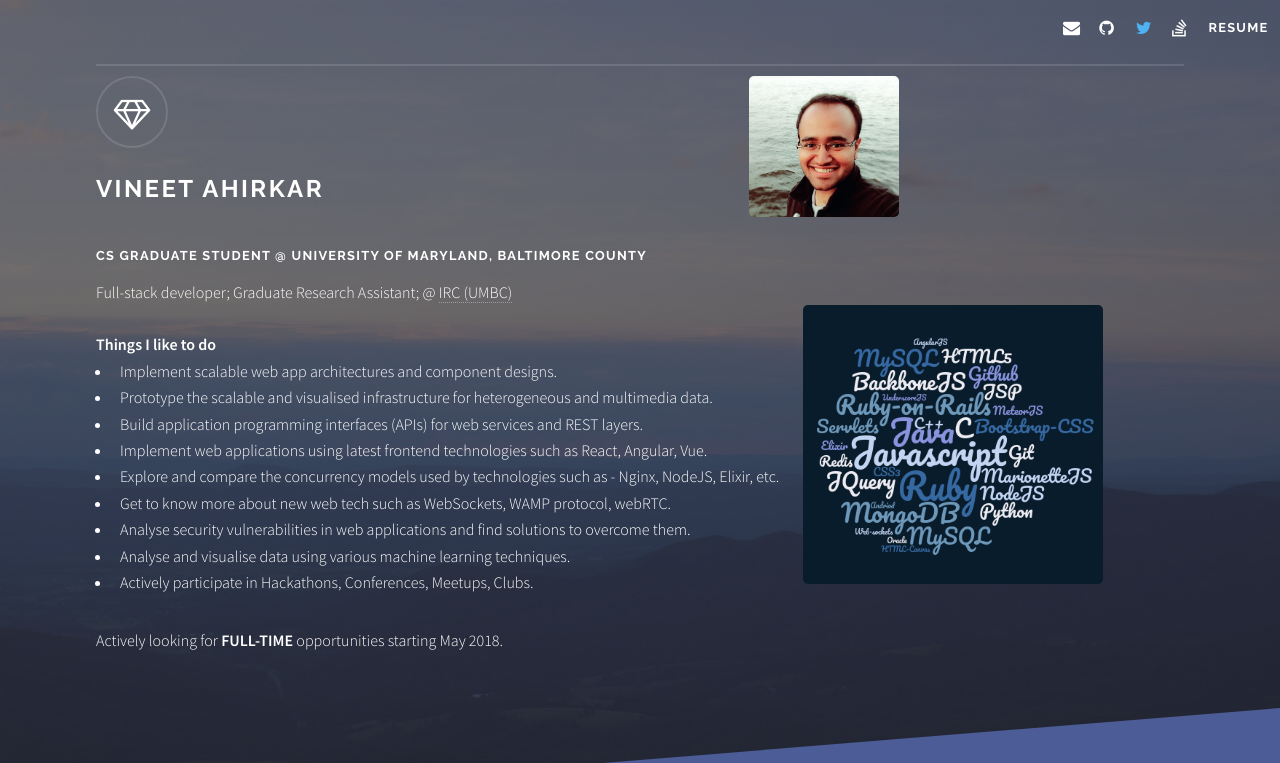
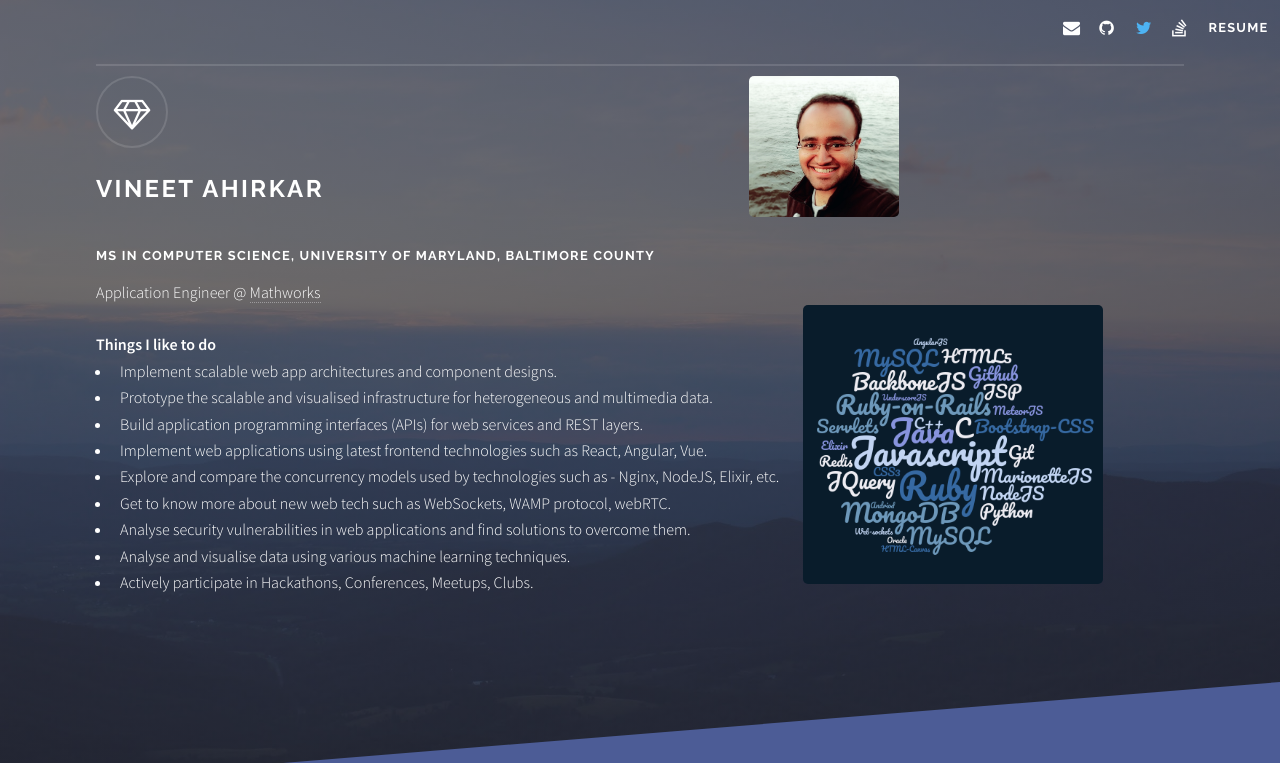
Before and after one commit to vinzee/vinzee.github.io, a Jekyll site: the page built from index.html, in a window 1280 px wide and 1400 px high, cut to the strip 0-763 px from the top of the window. Built offline with Jekyll 4.4.1, drawn with Linux system fonts in a browser that asks for light colours; nearby versions of some CDN libraries; comment, search, counter and statistics services are not loaded; a style sheet for code colours, icons or effects is not loaded; some of the changed text lies outside the part shown.

Commit message:
change headline and irc description

```diff
--- a/_config.yml
+++ b/_config.yml
@@ -6,7 +6,7 @@
 name: Vineet Ahirkar
 
 # Short bio or description (displayed in the header)
-description: CS Graduate Student @ University of Maryland, Baltimore County
+description: Computer Science Graduate, University of Maryland, Baltimore County
 
 # URL of your avatar or profile pic (you could use your GitHub profile pic)
 avatar: https://github.com/identicons/vinzee.png
--- a/_includes/banner.html
+++ b/_includes/banner.html
@@ -8,10 +8,10 @@
 		</div>
 </div>
 
-<br style="overflow: auto;">
+<br clear="all">
 
-<h4 class="animation animation-2">CS Graduate Student @ University of Maryland, Baltimore County</h4>
-<p class="animation animation-2">Full-stack developer; Graduate Research Assistant; @ <a href="https://www.irc.umbc.edu/">IRC (UMBC)</a></p>
+<h4 class="animation animation-2">MS in Computer Science, University of Maryland, Baltimore County</h4>
+<p class="animation animation-2">Application Engineer @ <a href="https://www.mathworks.com/">Mathworks</a></p>
 
 <div>
 	<span id="headline_container" class="animation animation-3">
@@ -29,7 +29,7 @@
 			<li>Actively participate in Hackathons, Conferences, Meetups, Clubs.</li>
 		</ul>
 
-		Actively looking for <b>FULL-TIME</b> opportunities starting May 2018.<br>
+		<!-- Actively looking for <b>FULL-TIME</b> opportunities starting ....<br> -->
 		<br>
 	</span>
 	<div id="wordcloud_container">
--- a/_includes/stories/story_irc.html
+++ b/_includes/stories/story_irc.html
@@ -6,19 +6,16 @@
 	<h3 class="major">
 		Graduate Research Assistant
 		<small>@ <a target="_blank" href="https://www.irc.umbc.edu/">IRC, UMBC. </a></small>
-		<small class="smaller">Sept 2017 - Current</small>
+		<small class="smaller">Sept 2017 - May 2018</small>
 	</h3>
 
 	<h4>Part of the <a target="_blank" href="https://maptu.irc.umbc.edu/">MapTu</a> Team</h4>
 	<p>
 		<li><a target="_blank" href="https://maptu.irc.umbc.edu/">MapTu</a> is a tool for visualizing information and ideas as virtual objects in virtual 3D space.</li>
 
-		<li>I collaborated with a team of 4 on the MapTu project to design a web interface
-along with an interactive virtual 3d environment using Threejs, Aframejs
-which syncs every change with its peer in real-time.</li>
-		<li>Used Vuejs and Material Design CSS to create a scalable web components.</li>
-		<li>Implemented a dynamic data fusion tool and formulate methods to visualize the
-data in virtual 3D space using Python, Nginx, Apache Spark, Docker, Kubernetes.</li>
+		<li>Collaborated with a team of 4 to design a web based tool allowing naive users to build beautiful VR environments.</li>
+		<li>Proactively created a modern reactive single page app using Vuejs, Material Design and implemented backend APIs using Python, Postgre, Nginx, Docker.</li>
+		<li>Allow multiple users to collaboratively edit the same virtual environment using websockets and CRDTs.</li>
 	</p>
 	<a class="read-more-link" target="_blank" href="https://www.irc.umbc.edu/">Read more</a>
 </div>
```
